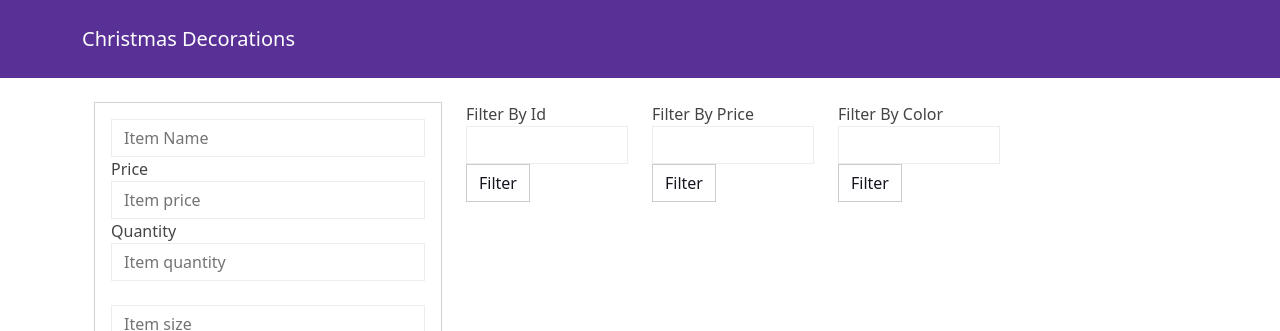
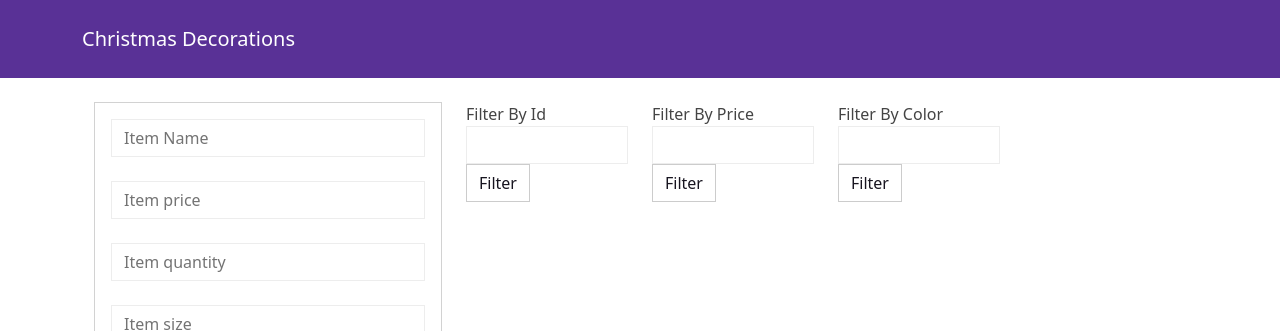
Before and after one commit to HugoBlancoo/FrontEnd, an Angular app: page / in a window 1280 px wide. Shown: the top 331 px of the page. Built offline with nearby package versions, Linux system fonts and the light colour scheme; no server answers.

Commit message:
AhhhhhhhHH

```diff
--- a/src/app/components/item/item.component.html
+++ b/src/app/components/item/item.component.html
@@ -18,7 +18,7 @@
                     </div>
 
                     <div class="form-group">
-                        Price
+                        <br>
                         <input
                             type="number"
                             class="form-control"
@@ -29,7 +29,7 @@
                     </div>
 
                     <div class="form-group">
-                        Quantity
+                        <br>
                         <input
                             type="number"
                             class="form-control"
@@ -143,7 +143,7 @@
                 </tr>
             </thead>
             <tbody>
-                <tr *ngFor="let item of filteredItems.length ? filteredItems : itemService.items">
+                <tr *ngFor="let item of filteredItems">
                     <td>{{ item._id }}</td>
                     <td>{{ item.name }}</td>
                     <td>{{ item.price }}</td>
--- a/src/app/components/item/item.component.ts
+++ b/src/app/components/item/item.component.ts
@@ -50,7 +50,15 @@ export class ItemComponent implements OnInit{
         }
         console.log(this.filteredItems);
       },
-      (err) => console.error(err)
+      (err) => {
+        console.error(err);
+        // Comprobar si el error es un error 500
+        if (err.status === 500) {
+          console.log('Error 500:', err);
+          this.filteredItems = [];
+          console.log(this.filteredItems);
+        }
+      }
     );
   }
 
```
